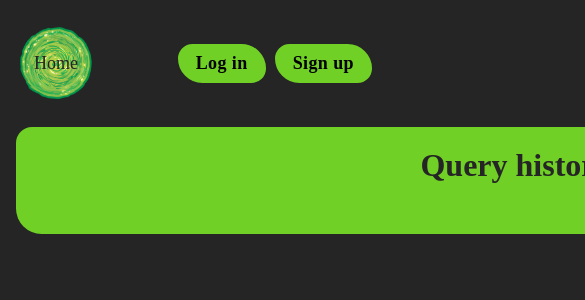
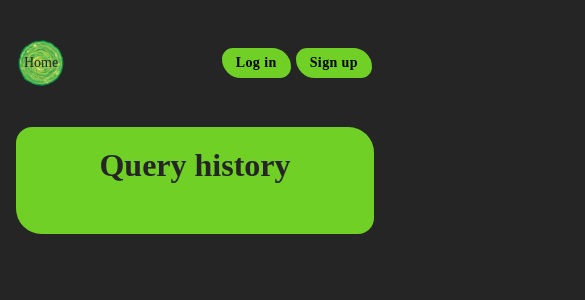
Before and after one commit to aniretakey/ricky-react, a React (Vite) app: page /history in a window 390 px wide. Shown: the top 300 px of the page, 585 px wide, since content can reach past the window. Built offline with nearby package versions, Linux system fonts and the light colour scheme; a web font is replaced by a local one.

Commit message:
feat: add to history from details + add some styles (#76)

```diff
--- a/src/components/Button/Button.module.css
+++ b/src/components/Button/Button.module.css
@@ -22,3 +22,10 @@
   border: 4px solid var(--black-color);
   background-color: var(--gray-color);
 }
+
+@media (max-width: 768px) {
+  .button {
+    font-size: 14px !important;
+    width: max-content ;
+  }
+}
--- a/src/components/CardModal/CardModal.tsx
+++ b/src/components/CardModal/CardModal.tsx
@@ -1,4 +1,3 @@
-/* eslint-disable max-lines-per-function */
 import { ReactElement, useEffect } from 'react';
 import { createPortal } from 'react-dom';
 import { useNavigate, useParams } from 'react-router-dom';
--- a/src/components/CardSmall/CardSmall.tsx
+++ b/src/components/CardSmall/CardSmall.tsx
@@ -1,18 +1,17 @@
-/* eslint-disable max-lines-per-function */
 import { ReactElement, useEffect, useState } from 'react';
 import { useNavigate } from 'react-router-dom';
 
 import { CharacterType } from '../../models/card.model';
 import { Button } from '../Button';
 import { Like } from '../Like';
-import { useActions } from "../../hooks/useActions.ts";
-import { useAppSelector } from "../../hooks/useAppSelector.ts";
+import { useActions } from '../../hooks/useActions.ts';
+import { useAppSelector } from '../../hooks/useAppSelector.ts';
 import styles from './CardSmall.module.css';
 
 export const CardSmall = ({ image, name, id }: CharacterType): ReactElement => {
   const [active, setActive] = useState(false);
-  const { toggleFavouritesForUser } = useActions()
-  const { currentUser } = useAppSelector(state => state.auth)
+  const { toggleFavouritesForUser, setHistoryFromDetails } = useActions();
+  const { currentUser } = useAppSelector((state) => state.auth);
   const navigate = useNavigate();
 
   useEffect(() => {
@@ -21,21 +20,22 @@ export const CardSmall = ({ image, name, id }: CharacterType): ReactElement => {
         setActive(true);
       }
     } else {
-      setActive(false)
+      setActive(false);
     }
   }, [currentUser.login]);
+
+
   const handleDetailsClick = (): void => {
+    setHistoryFromDetails(name!);
     navigate(`/search/character/${id}`);
   };
 
   const toggleLike = (): void => {
     if (currentUser?.login && currentUser.password) {
       setActive((prev) => !prev);
-      toggleFavouritesForUser({ id })
-
-
+      toggleFavouritesForUser({ id });
     } else {
-      navigate('/login')
+      navigate('/login');
     }
   };
 
--- a/src/components/Header/header.module.css
+++ b/src/components/Header/header.module.css
@@ -26,5 +26,13 @@
 .homeLink:hover {
   transition: all 0.5s ease-out;
   scale: 120%;
-  transform: rotate(360deg);
 }
+
+@media (max-width: 567px) {
+  .homeLink{
+    width: 50px;
+    height: 50px;
+    font-size: 14px;
+  }
+
+}
--- a/src/components/Navigation/navigation.module.css
+++ b/src/components/Navigation/navigation.module.css
@@ -25,3 +25,16 @@
 .userName {
     color: var(--dark-green-color)
 }
+@media (max-width: 768px) {
+    .nav{
+     gap:1px;
+    }
+    .user{
+        margin-left: 0px;
+    }
+    .user {
+        font-size: 14px;
+        width: max-content ;
+        padding: 0 20px;
+    }
+}
--- a/src/components/Search/Search.tsx
+++ b/src/components/Search/Search.tsx
@@ -1,4 +1,3 @@
-/* eslint-disable max-lines-per-function */
 import { KeyboardEventHandler, MouseEventHandler, ReactElement, useEffect, useRef, useState } from 'react';
 import { useNavigate } from 'react-router-dom';
 import { useActions } from '../../hooks/useActions.ts';
--- a/src/index.css
+++ b/src/index.css
@@ -20,7 +20,6 @@
 
 body {
   font-family: 'Autour One', cursive;
-  background: var(--black-color);
   color: var(--dark-green-color);
   background: var(--black-color);
   background-size: contain;
--- a/src/pages/History/history.module.css
+++ b/src/pages/History/history.module.css
@@ -3,7 +3,7 @@
   border-radius: var(--radius-border);
   padding: 20px;
   margin: 0 auto;
-  width: 1000px;
+  max-width: 1000px;
   color: var(--black-color);
   text-align: center;
 }
--- a/src/pages/Login/Login.tsx
+++ b/src/pages/Login/Login.tsx
@@ -1,4 +1,3 @@
-/* eslint-disable max-lines-per-function */
 import { FormEvent, ReactElement, useEffect, useState } from 'react';
 import { Link, useNavigate } from 'react-router-dom';
 import { useAppSelector } from '../../hooks/useAppSelector.ts';
--- a/src/pages/Register/Register.tsx
+++ b/src/pages/Register/Register.tsx
@@ -1,5 +1,3 @@
-/* eslint-disable max-lines-per-function */
-/* eslint-disable no-use-before-define */
 import { FormEvent, ReactElement, useEffect, useState } from 'react';
 import { Link, useNavigate } from 'react-router-dom';
 
--- a/src/store/search/search.slice.ts
+++ b/src/store/search/search.slice.ts
@@ -12,9 +12,12 @@ export const searchSlice = createSlice({
     setHistory(state) {
       state.history.push(state.value);
     },
-    setValue(state, action: PayloadAction<string>) {
+    setHistoryFromDetails(state, {payload}: PayloadAction<string>) {
+      state.history.push(payload);
+    },
+    setValue(state, {payload}: PayloadAction<string>) {
       // eslint-disable-next-line no-param-reassign
-      state.value = action.payload;
+      state.value = payload;
     },
   },
 });
```
Also changed, not shown: .eslintrc.json.
